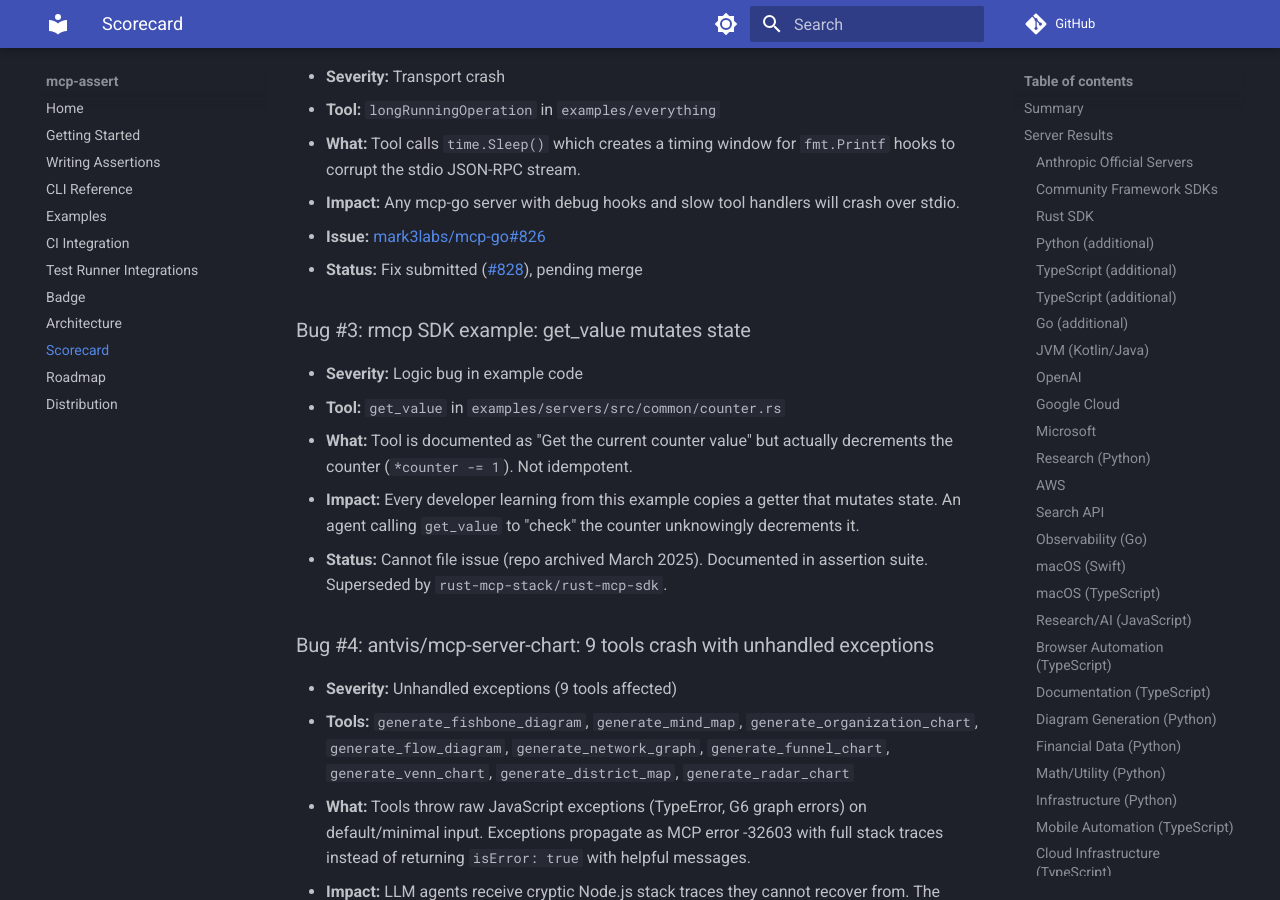
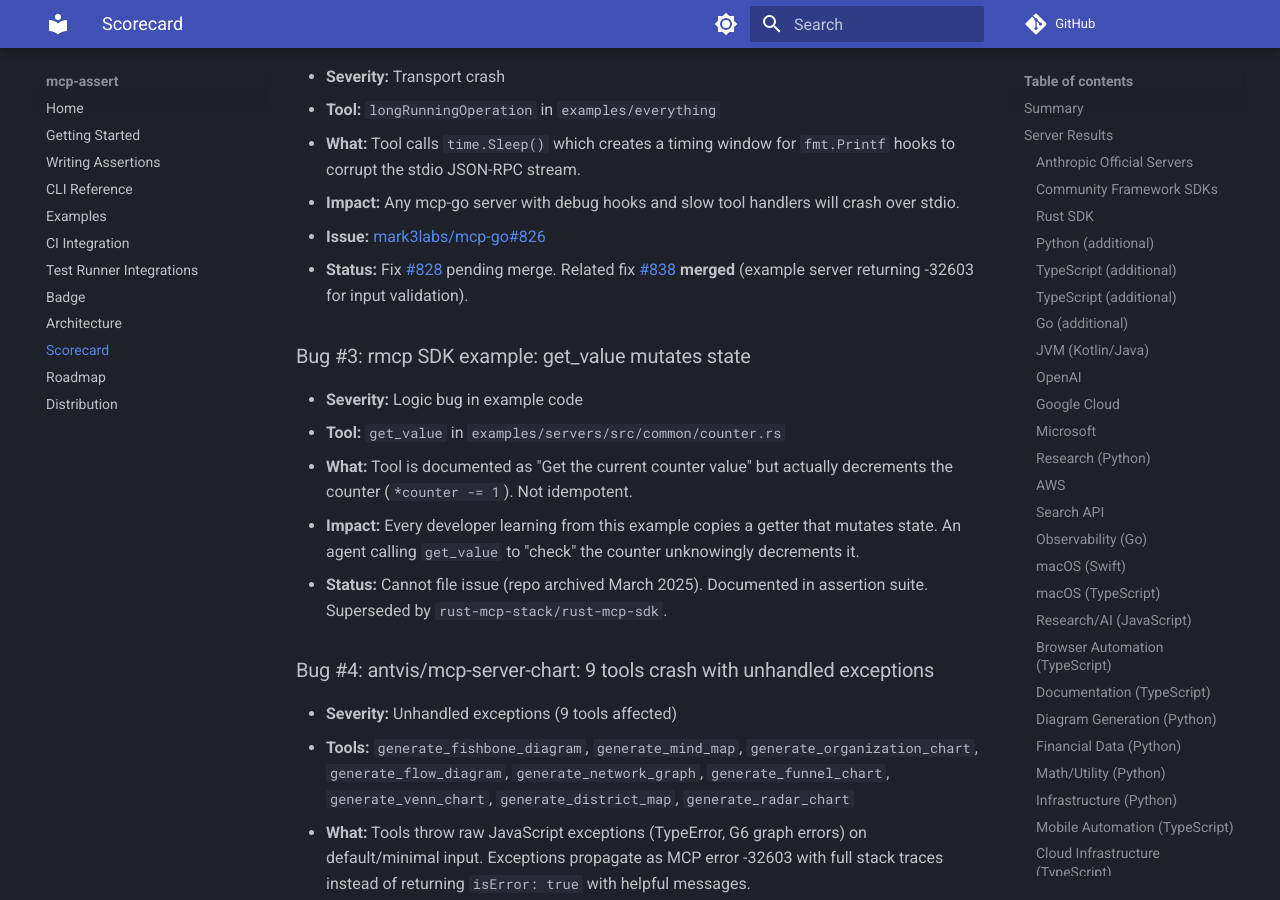
Before and after one commit to blackwell-systems/mcp-assert, an MkDocs documentation site: the page built from docs/scorecard.md, in a window 1280 px wide and 900 px high, scrolled down 17098 px. Built offline with MkDocs 1.6.1 and Material for MkDocs 9.7.7, drawn with Linux system fonts in a browser that asks for light colours; comment, search, counter and statistics services are not loaded.

Commit message:
docs: mark mcp-go #838 as merged in scorecard

```diff
--- a/docs/scorecard.md
+++ b/docs/scorecard.md
@@ -253,7 +253,7 @@
 - **What:** Tool calls `time.Sleep()` which creates a timing window for `fmt.Printf` hooks to corrupt the stdio JSON-RPC stream.
 - **Impact:** Any mcp-go server with debug hooks and slow tool handlers will crash over stdio.
 - **Issue:** [mark3labs/mcp-go#826](https://github.com/mark3labs/mcp-go/issues/826)
-- **Status:** Fix submitted ([#828](https://github.com/mark3labs/mcp-go/pull/828)), pending merge
+- **Status:** Fix [#828](https://github.com/mark3labs/mcp-go/pull/828) pending merge. Related fix [#838](https://github.com/mark3labs/mcp-go/pull/838) **merged** (example server returning -32603 for input validation).
 
 ### Bug #3: rmcp SDK example: get_value mutates state
 
```
